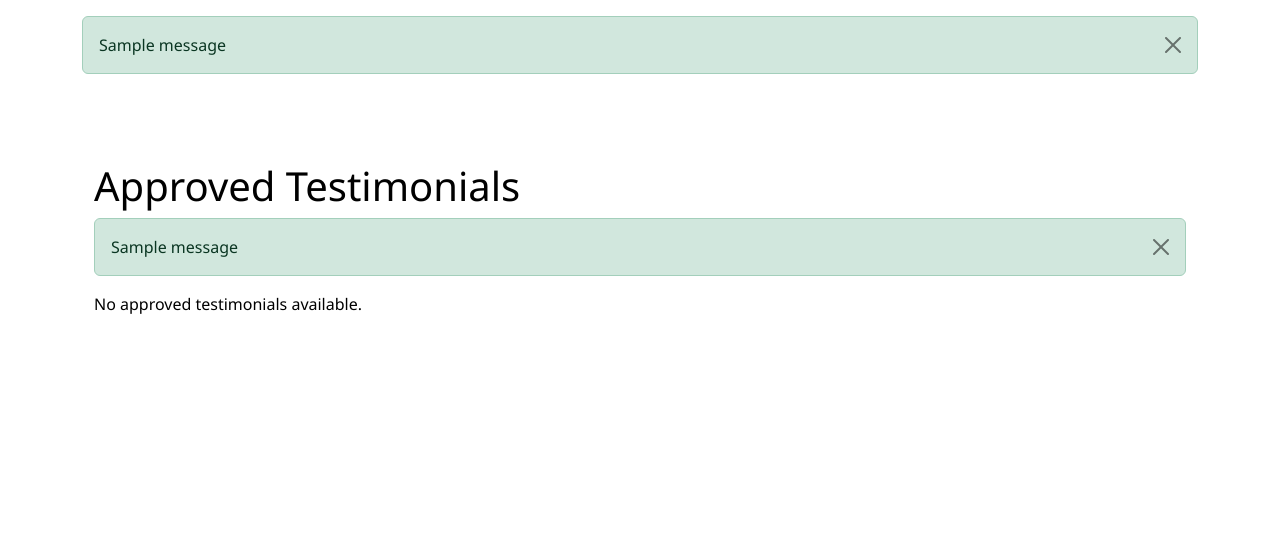
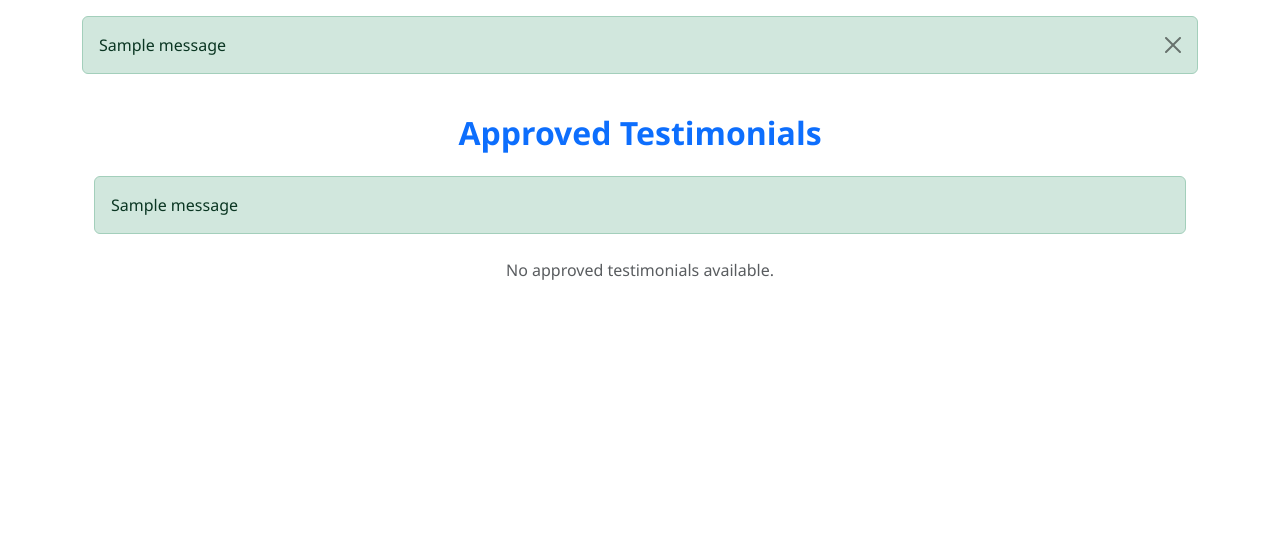
Before and after one commit to nooksandhook-ux/COMMUNITY_FRIENDLY, a Flask app: page /testimonials/approved in a window 1280 px wide. Shown: the part 56-612 px from the top of the page. Run offline with Flask 3, Linux system fonts and the light colour scheme; one stand-in notice (Sample message) is shown; a database or web service that is not in the repository returns one stand-in record (values such as "Sample title"); some libraries are stand-ins or nearby versions.

Commit message:
Update approved.html

```diff
--- a/nooks/templates/testimonials/approved.html
+++ b/nooks/templates/testimonials/approved.html
@@ -1,84 +1,40 @@
-<script type="text/javascript">
-        var gk_isXlsx = false;
-        var gk_xlsxFileLookup = {};
-        var gk_fileData = {};
-        function filledCell(cell) {
-          return cell !== '' && cell != null;
-        }
-        function loadFileData(filename) {
-        if (gk_isXlsx && gk_xlsxFileLookup[filename]) {
-            try {
-                var workbook = XLSX.read(gk_fileData[filename], { type: 'base64' });
-                var firstSheetName = workbook.SheetNames[0];
-                var worksheet = workbook.Sheets[firstSheetName];
+{% extends "base.html" %}
 
-                // Convert sheet to JSON to filter blank rows
-                var jsonData = XLSX.utils.sheet_to_json(worksheet, { header: 1, blankrows: false, defval: '' });
-                // Filter out blank rows (rows where all cells are empty, null, or undefined)
-                var filteredData = jsonData.filter(row => row.some(filledCell));
+{% block content %}
+<div class="container">
+    <h2 class="text-center fw-bold text-primary mb-4">Approved Testimonials</h2>
 
-                // Heuristic to find the header row by ignoring rows with fewer filled cells than the next row
-                var headerRowIndex = filteredData.findIndex((row, index) =>
-                  row.filter(filledCell).length >= filteredData[index + 1]?.filter(filledCell).length
-                );
-                // Fallback
-                if (headerRowIndex === -1 || headerRowIndex > 25) {
-                  headerRowIndex = 0;
-                }
-
-                // Convert filtered JSON back to CSV
-                var csv = XLSX.utils.aoa_to_sheet(filteredData.slice(headerRowIndex)); // Create a new sheet from filtered array of arrays
-                csv = XLSX.utils.sheet_to_csv(csv, { header: 1 });
-                return csv;
-            } catch (e) {
-                console.error(e);
-                return "";
-            }
-        }
-        return gk_fileData[filename] || "";
-        }
-        </script><!DOCTYPE html>
-<html lang="en">
-<head>
-    <meta charset="UTF-8">
-    <meta name="viewport" content="width=device-width, initial-scale=1.0">
-    <title>Approved Testimonials</title>
-</head>
-<body>
-    {% extends "base.html" %}
-    {% block content %}
-    <div class="container mt-5">
-        <h1>Approved Testimonials</h1>
     {% with messages = get_flashed_messages(with_categories=true) %}
         {% if messages %}
             {% for category, message in messages %}
-                    <div class="alert alert-{{ 'success' if category == 'success' else 'danger' }} alert-dismissible fade show" role="alert">
-                        {{ message }}
-                        <button type="button" class="btn-close" data-bs-dismiss="alert" aria-label="Close"></button>
-                    </div>
+                <div class="alert alert-{{ category }} mb-4">{{ message }}</div>
             {% endfor %}
         {% endif %}
     {% endwith %}
+
     {% if testimonials %}
-            <div class="row">
+        <div class="row g-3">
             {% for testimonial in testimonials %}
-                    <div class="col-md-4 mb-4">
-                        <div class="card">
+                <div class="col-md-4">
+                    <div class="card h-100 shadow-sm border-0">
                         <div class="card-body">
                             <p class="card-text">"{{ testimonial.content }}"</p>
-                                <p class="card-text"><small class="text-muted">By {{ testimonial.user_id | get_username }} on {{ testimonial.approved_at | datetimeformat }}</small></p>
+                            <p class="card-text text-muted">
+                                <small>By {{ testimonial.user_id | get_username }} on {{ testimonial.approved_at | datetimeformat }}</small>
+                            </p>
                         </div>
                     </div>
                 </div>
             {% endfor %}
         </div>
     {% else %}
-            <p>No approved testimonials available.</p>
+        <p class="text-muted text-center">No approved testimonials available.</p>
     {% endif %}
+
     {% if current_user.is_authenticated %}
-            <a href="{{ url_for('testimonials.submit_testimonial') }}" class="btn btn-primary mt-3">Submit Your Testimonial</a>
+        <div class="text-center mt-4">
+            <a href="{{ url_for('testimonials.submit_testimonial') }}" class="btn btn-primary">Submit Your Testimonial</a>
+        </div>
     {% endif %}
 </div>
 {% endblock %}
-</body>
-</html>
```
Lines whose indentation alone changed are shown as unchanged.
